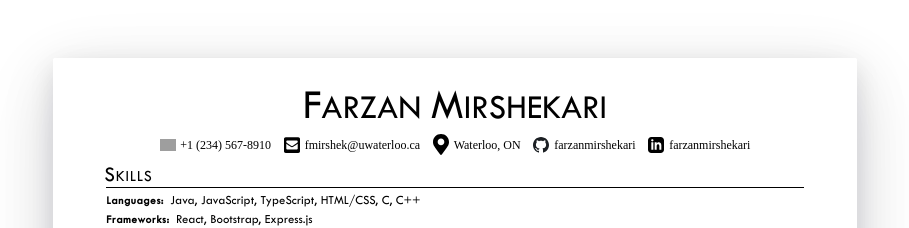
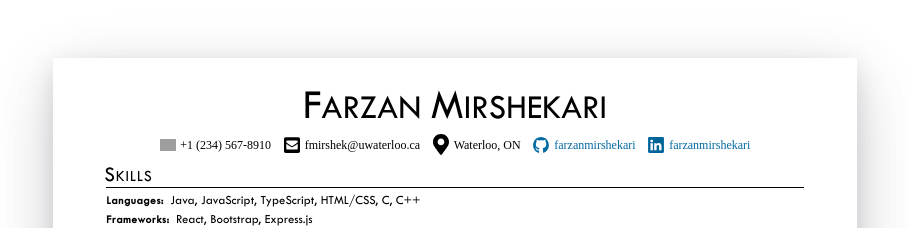
Before and after one commit to farzanmirshekari/resumaker, a React (Create React App) app: page / in a window 1280 px wide. Shown: the part 1680-1908 px from the top of the page, without its empty margins (185-1094 px from the left). Built offline with nearby package versions, Linux system fonts and the light colour scheme; grey boxes are pictures that could not be loaded.

Commit message:
Design changes and optimizations

```diff
--- a/src/components/views/groups/Personal_Information.tsx
+++ b/src/components/views/groups/Personal_Information.tsx
@@ -23,11 +23,31 @@ function Personal_Information ( { full_name, phone_number, email_address, github
                 </div>
             </div>
             <div className = 'flex flex-row items-center gap-4 -mt-4 translate-y-2.5'>
-                <Contact_Details text = {phone_number} icon = {Phone_Icon} />
-                <Contact_Details text = {email_address} icon = {Email_Icon} />
-                <Contact_Details text = {location} icon = {Location_Icon} />
-                <a href = {`https://github.com/${github_username}`} target = "_blank"><Contact_Details text = {github_username} icon = {GitHub_Icon} /></a>
-                <a href = {`https://linkedin.com/in/${linkedin_username}/`} target = "_blank"><Contact_Details text = {linkedin_username} icon = {LinkedIn_Icon} /></a>
+                {
+                    phone_number.length > 0 && (
+                        <Contact_Details text = {phone_number} icon = {Phone_Icon} />
+                    )
+                }
+                {
+                    email_address.length > 0 && (
+                        <Contact_Details text = {email_address} icon = {Email_Icon} />
+                    )
+                }
+                {
+                    location.length > 0 && (
+                        <Contact_Details text = {location} icon = {Location_Icon} />
+                    )
+                }
+                {
+                    github_username.length > 0 && (
+                        <a className = 'text-sky-700' href = {`https://github.com/${github_username}`} target = "_blank"><Contact_Details text = {github_username} icon = {GitHub_Icon} /></a>
+                    )
+                }
+                {
+                    linkedin_username.length > 0 && (
+                        <a className = 'text-sky-700' href = {`https://linkedin.com/in/${linkedin_username}/`} target = "_blank"><Contact_Details text = {linkedin_username} icon = {LinkedIn_Icon} /></a>
+                    )
+                }
             </div>
         </header>
     )
```
Also changed, not shown: src/assets/github_icon.svg, src/assets/linkedin_icon.svg.
